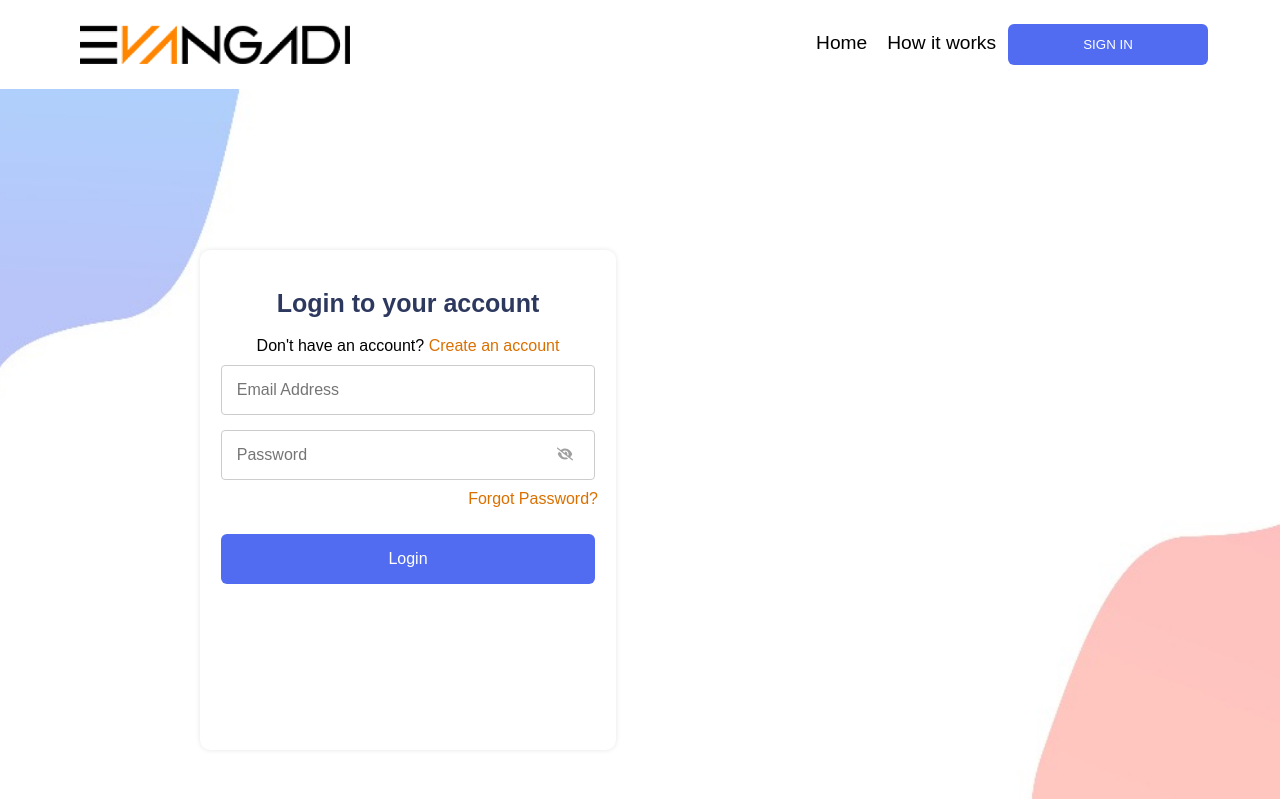
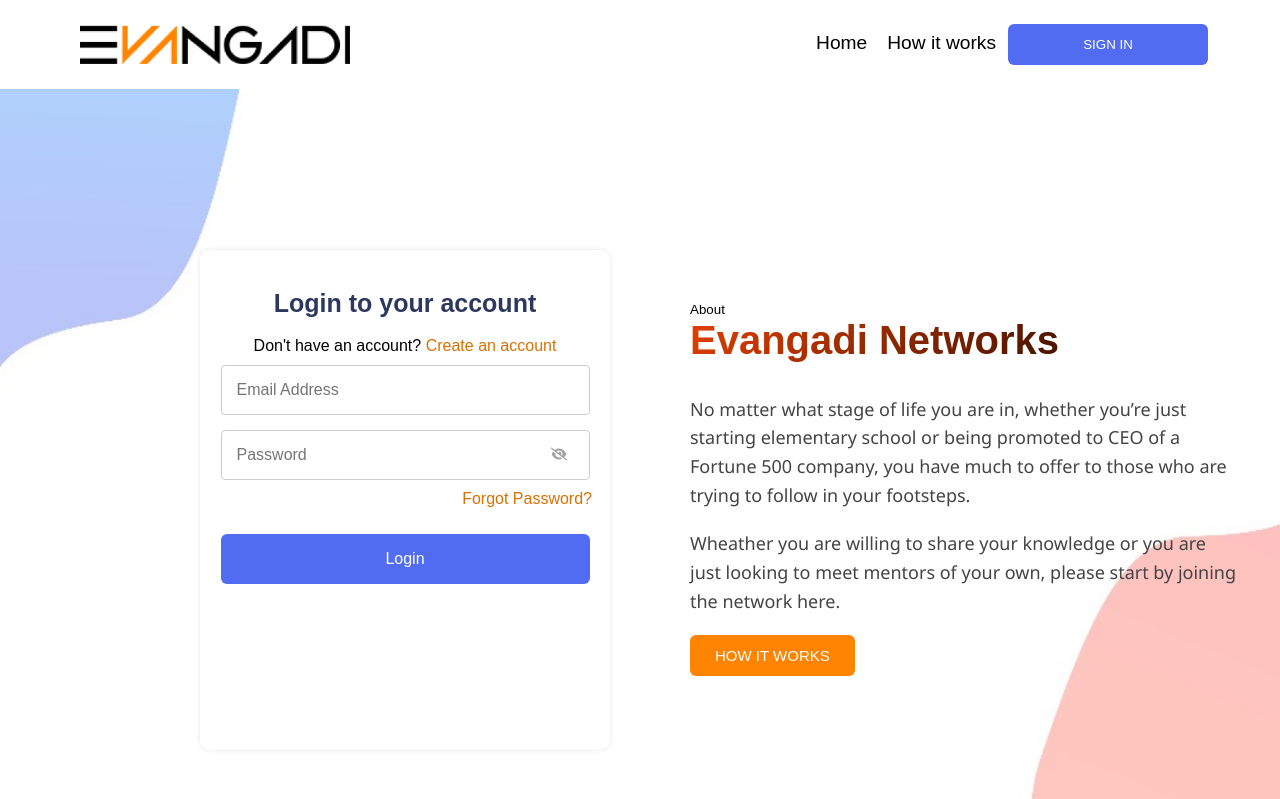
Before and after one commit to tilahunwoldemariam/Enangadi-Forem, a React (Vite) app in the folder client/: page / in a window 1280 px wide. Shown: the top 799 px of the page. Built offline with nearby package versions, Linux system fonts and the light colour scheme.

Commit message:
about page done

```diff
--- a/client/src/Pages/LoginPage/LoginPage.jsx
+++ b/client/src/Pages/LoginPage/LoginPage.jsx
@@ -468,6 +468,34 @@
           </div>
 
         </div>
+
+                  {/* Right Side */}
+        <div className={styles.right_side}>
+          <div className={styles.right_in_contener}>
+            <small className="about">About</small>
+            <h2
+              className={`${styles.evangadi_network} ${styles.text_gradients}`}
+            >
+              Evangadi Networks
+            </h2>
+
+            <p className={`${styles.p1} ${styles.infoParagraph}`}>
+              No matter what stage of life you are in, whether you’re just
+              starting elementary school or being promoted to CEO of a Fortune
+              500 company, you have much to offer to those who are trying to
+              follow in your footsteps.
+            </p>
+            <p className={`${styles.p2} ${styles.infoParagraph}`}>
+              Wheather you are willing to share your knowledge or you are just
+              looking to meet mentors of your own, please start by joining the
+              network here.
+            </p>
+
+            <button className={`${styles.h_w_butn} h_w_butn`}>
+              <Link to="/howItWork">HOW IT WORKS</Link>
+            </button>
+          </div>
+        </div>
       </div>
     </section>
   );
```
